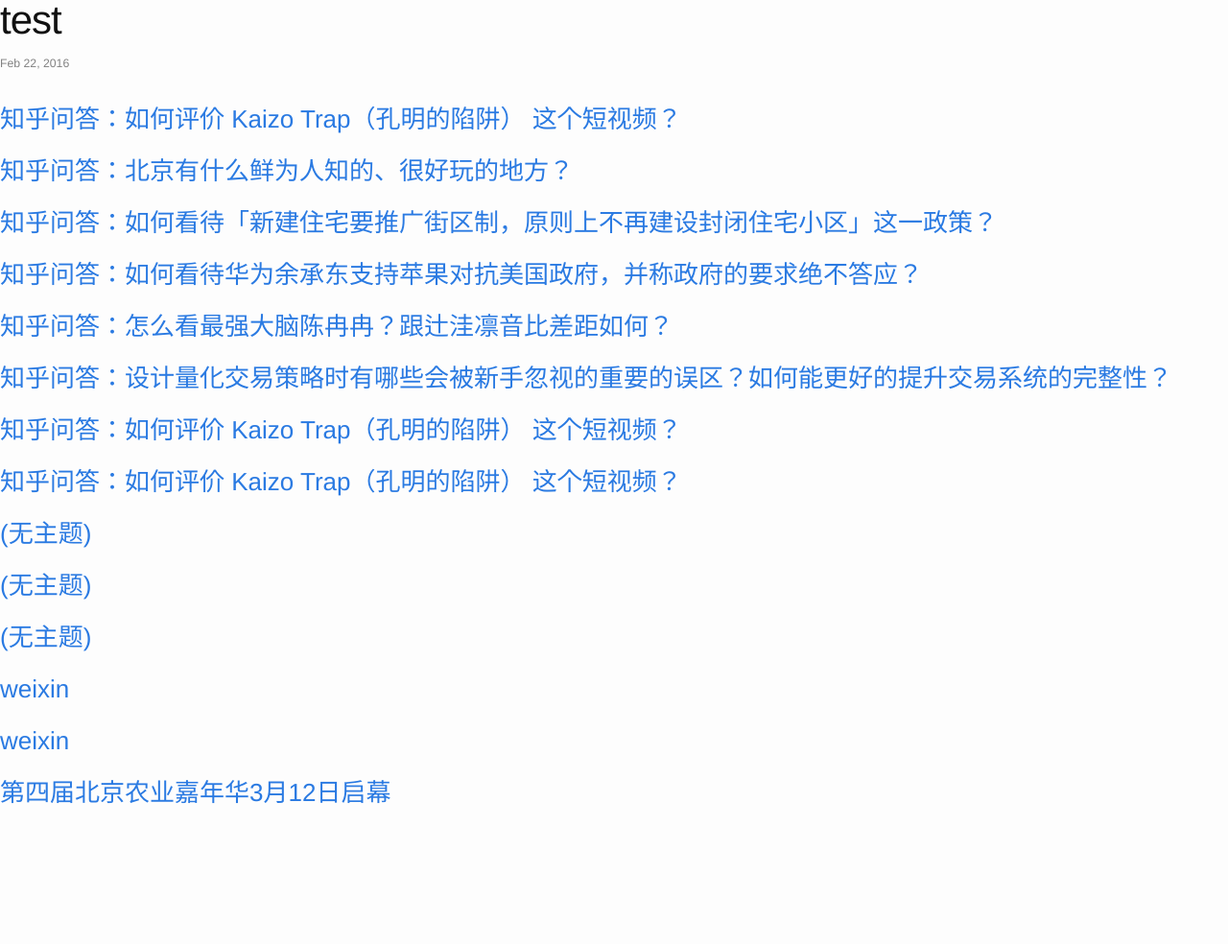
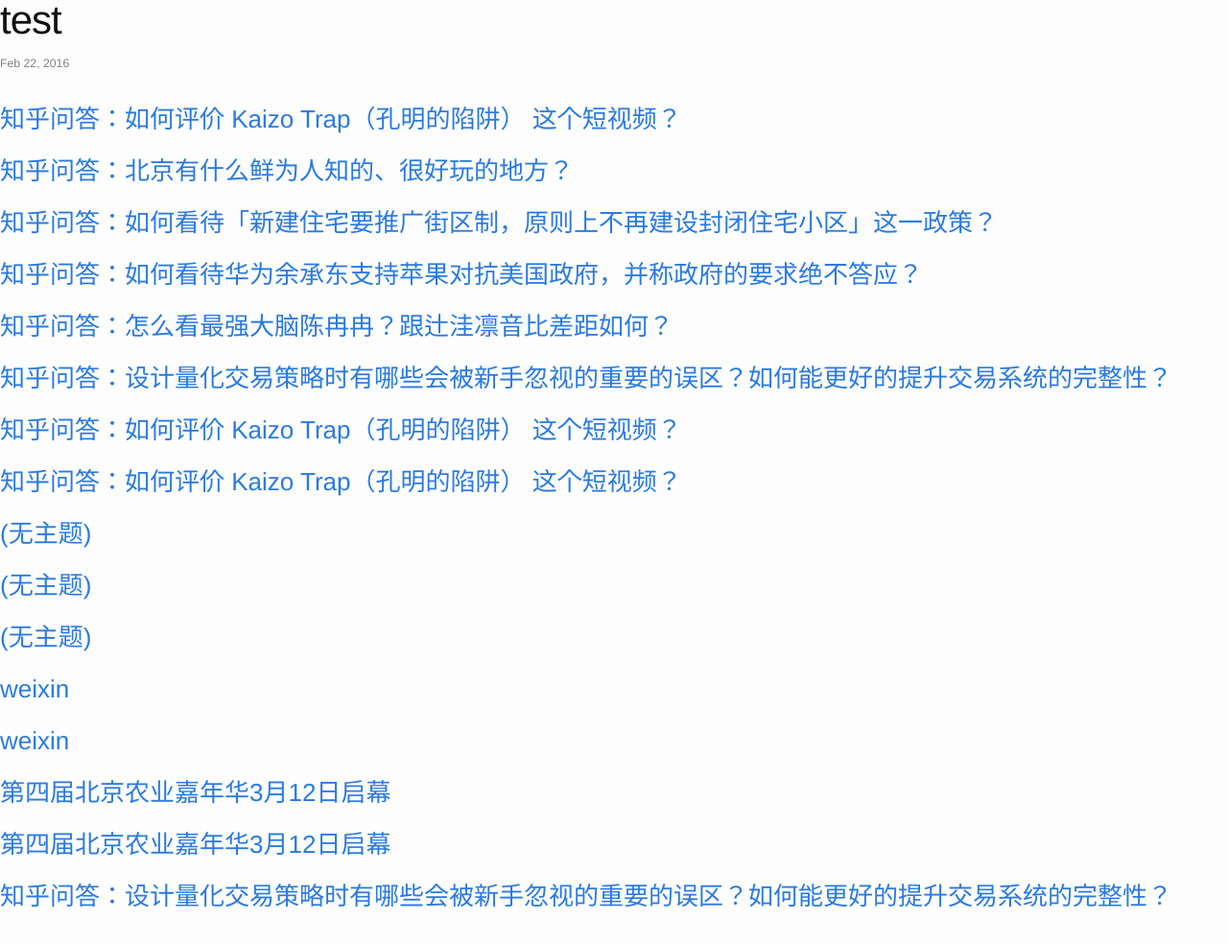
Before and after one commit to cnwarden/cnwarden.github.io, a Jekyll site: the page built from _posts/2016-02-22-test.markdown, in a window 1280 px wide. Shown: the whole page at 96% size. Built offline with Jekyll 4.4.1, drawn with Linux system fonts in a browser that asks for light colours; before the commit the page ends 900 px from its top, so only the background shows below that.

Commit message:
auto commit

```diff
--- a/_posts/2016-02-22-test.markdown
+++ b/_posts/2016-02-22-test.markdown
@@ -32,3 +32,7 @@ categories: update
 ### [weixin](https://mp.weixin.qq.com/s?__biz=MzA4MTI4MDQzNQ==&mid=401888751&idx=1&sn=5eedd24e142591c14d14b6df6feff770&scene=0&key=710a5d99946419d9b9c2e634d7dc028d84e1803730e4651333b63a187de16b60140cb458365caab83379cf6b846a9a14&ascene=7&uin=MjI4OTg2NjU%3D&devicetype=android-21&version=26030d33&nettype=cmnet&pass_ticket=4babP2Z%2B0aOBs83rgrsmfwSa0hppbQCXFYjvXwYCdAw%3D)
 
 ### [第四届北京农业嘉年华3月12日启幕](https://mp.weixin.qq.com/s?__biz=MzA4MTI4MDQzNQ==&mid=401888751&idx=1&sn=5eedd24e142591c14d14b6df6feff770&scene=0&key=710a5d99946419d9b9c2e634d7dc028d84e1803730e4651333b63a187de16b60140cb458365caab83379cf6b846a9a14&ascene=7&uin=MjI4OTg2NjU%3D&devicetype=android-21&version=26030d33&nettype=cmnet&pass_ticket=4babP2Z%2B0aOBs83rgrsmfwSa0hppbQCXFYjvXwYCdAw%3D)
+
+### [第四届北京农业嘉年华3月12日启幕](https://mp.weixin.qq.com/s?__biz=MzA4MTI4MDQzNQ==&mid=401888751&idx=1&sn=5eedd24e142591c14d14b6df6feff770&scene=0&key=710a5d99946419d9b9c2e634d7dc028d84e1803730e4651333b63a187de16b60140cb458365caab83379cf6b846a9a14&ascene=7&uin=MjI4OTg2NjU%3D&devicetype=android-21&version=26030d33&nettype=cmnet&pass_ticket=4babP2Z%2B0aOBs83rgrsmfwSa0hppbQCXFYjvXwYCdAw%3D)
+
+### [知乎问答：设计量化交易策略时有哪些会被新手忽视的重要的误区？如何能更好的提升交易系统的完整性？](http://www.zhihu.com/question/31138745/answer/54881777 （分享自知乎网）)
```
